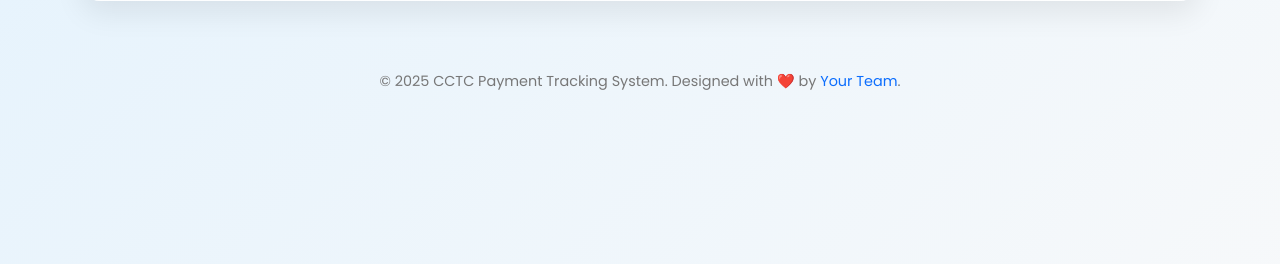
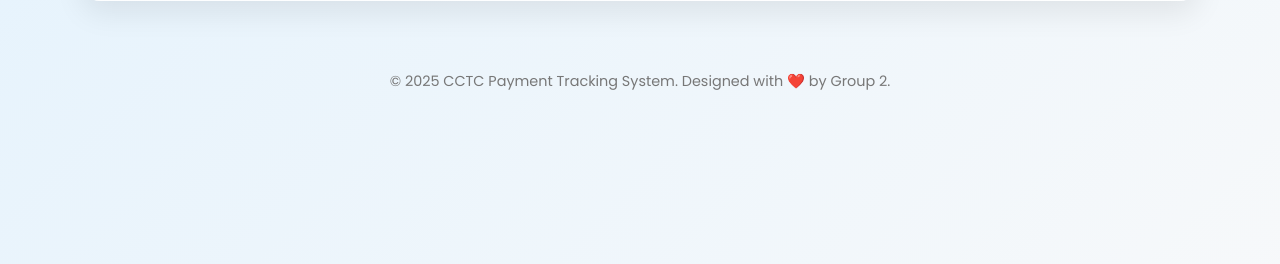
Before and after one commit to RayLeonard09/SIAProject, a Django app: page / in a window 1280 px wide. Shown: the part 387-651 px from the top of the page. Run offline with Django 5.2, Linux system fonts and the light colour scheme.

Commit message:
Full Web App/Minor Changes

```diff
--- a/G2project/CCTCAccountingSystem/templates/invApp/home.html
+++ b/G2project/CCTCAccountingSystem/templates/invApp/home.html
@@ -80,7 +80,7 @@
   </div>
 
   <footer>
-    <p>© 2025 CCTC Payment Tracking System. Designed with ❤️ by <a href="#">Your Team</a>.</p>
+    <p>© 2025 CCTC Payment Tracking System. Designed with ❤️ by Group 2.</p>
   </footer>
 
 <script src="https://cdn.jsdelivr.net/npm/bootstrap@5.3.3/dist/js/bootstrap.bundle.min.js"></script>
```
Also changed, not shown: G2project/db.sqlite3.
